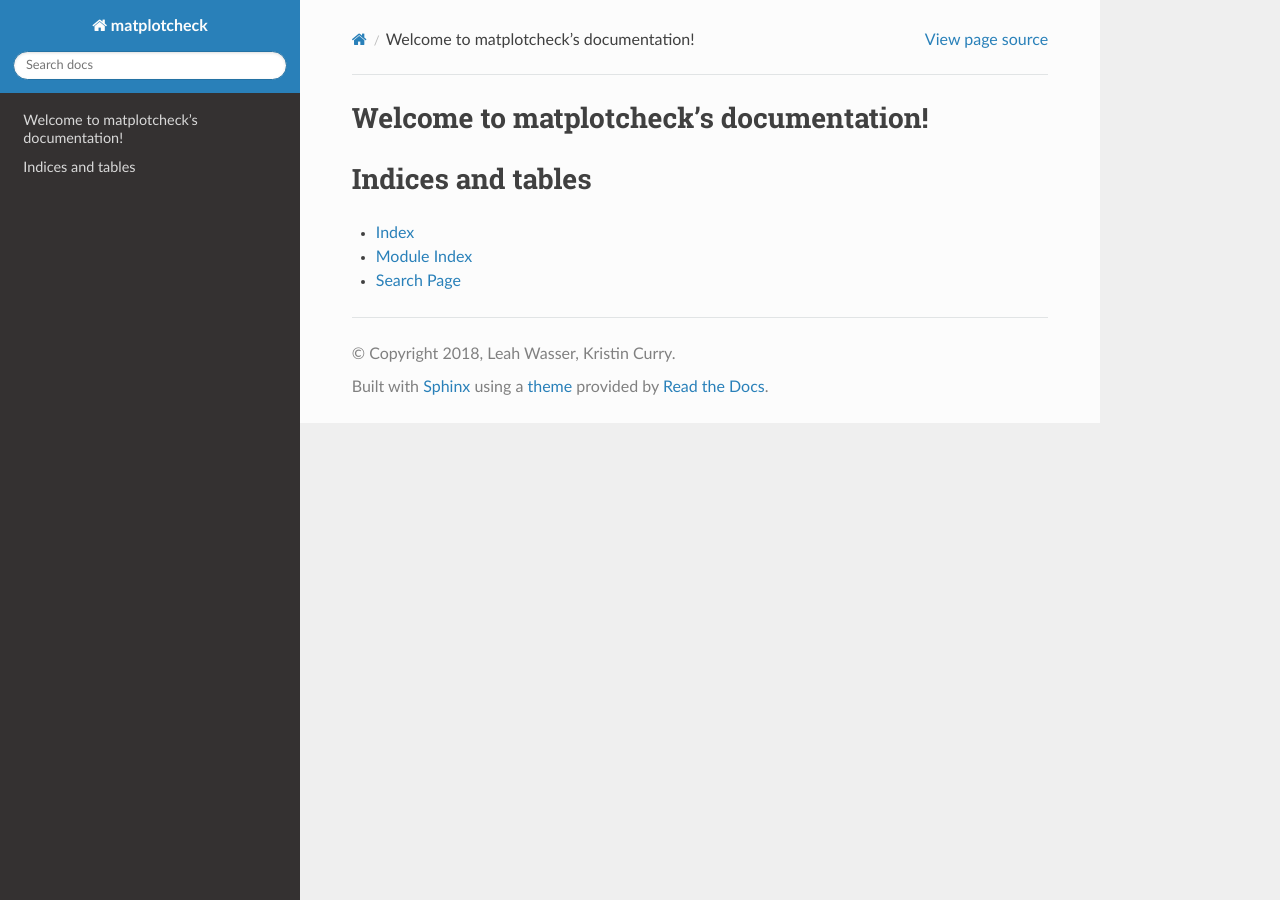
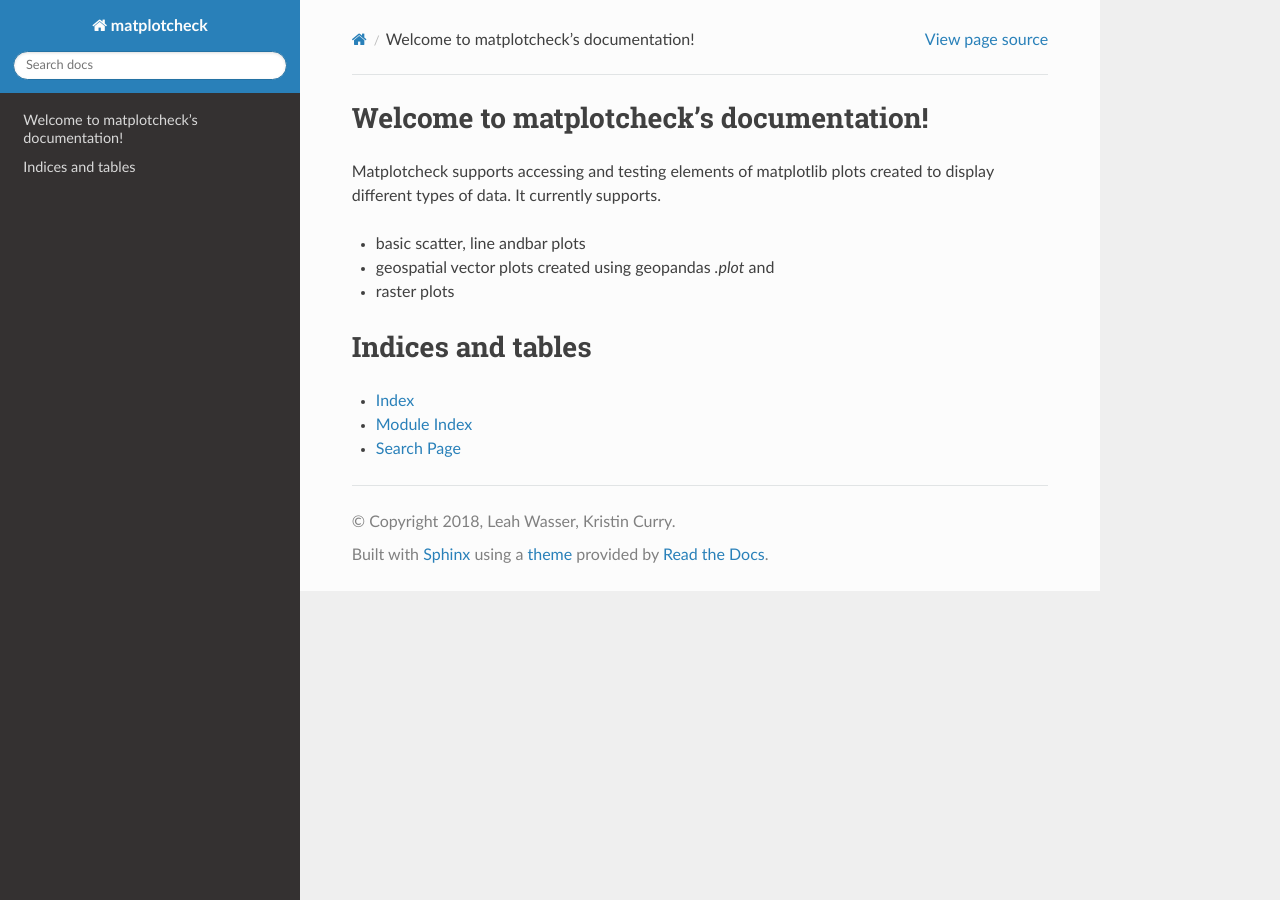
Before and after one commit to earthlab/matplotcheck, a Sphinx documentation site: the page built from docs/index.rst, in a window 1280 px wide. Built offline with Sphinx 7.4.7 and the Read the Docs theme 2.0.0, drawn with Linux system fonts in a browser that asks for light colours.

```diff
--- a/docs/index.rst
+++ b/docs/index.rst
@@ -5,6 +5,13 @@
 
 Welcome to matplotcheck's documentation!
 ========================================
+
+Matplotcheck supports accessing and testing elements of matplotlib plots created to display different types of data.
+It currently supports.
+
+* basic scatter, line andbar plots
+* geospatial vector plots created using geopandas `.plot` and
+* raster plots
 
 .. toctree::
    :maxdepth: 2
```
Also changed, not shown: 1 other file.
